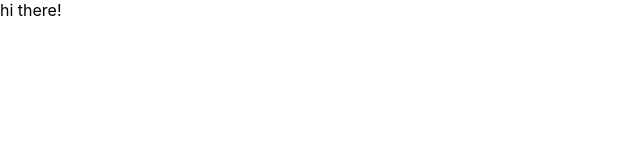
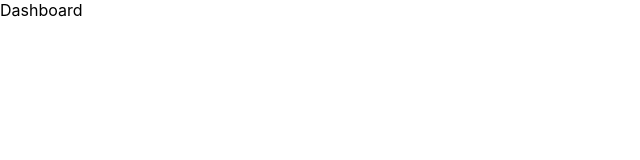
Before and after one commit to hahs-92/hardwarestore-sofkau-app, a React (Create React App) app: page / in a window 1280 px wide. Shown: the top 160 px of the page, without its empty margins (0-640 px from the left). Built offline with nearby package versions, Linux system fonts and the light colour scheme.

Commit message:
added: router implementation with private routes

```diff
--- a/package.json
+++ b/package.json
@@ -10,6 +10,7 @@
     "react": "^17.0.2",
     "react-dom": "^17.0.2",
     "react-redux": "^7.2.6",
+    "react-router-dom": "^6.3.0",
     "react-scripts": "5.0.0",
     "redux": "^4.1.2",
     "redux-thunk": "^2.4.1",
--- a/src/App.js
+++ /dev/null
@@ -1,33 +0,0 @@
-import { useEffect } from 'react'
-import { useDispatch, useSelector } from 'react-redux'
-//actions
-import { getProducts } from './actions/productActions'
-import { getInvoices } from './actions/invoicesActions'
-import { getSuppliers } from './actions/supplierActions'
-
-
-function App() {
-  const dispatch = useDispatch()
-  const products = useSelector(state => state.products.products)
-  const invoices = useSelector(state => state.invoices.invoices)
-  const suppliers = useSelector(state => state.suppliers.suppliers)
-
-  useEffect(() => {
-      dispatch(getSuppliers("uri"))
-      dispatch(getProducts("uri"))
-      dispatch(getInvoices("uri"))
-  },[])
-
-
-  console.log("products: ", products)
-  console.log("suppliers: ", suppliers)
-  console.log("invoices: ", invoices)
-
-  return (
-    <div className="App">
-      hi there!
-    </div>
-  );
-}
-
-export default App;
--- /dev/null
+++ b/src/components/PrivateRoutes.js
@@ -0,0 +1,9 @@
+import { Outlet, Navigate } from "react-router-dom"
+
+
+export const PrivateRoutes = ({isAuth}) => {
+    console.log("private: ", isAuth)
+    return isAuth
+        ? <Outlet />
+        :  <Navigate to="signin" replace/>
+}
--- a/src/index.js
+++ b/src/index.js
@@ -3,9 +3,10 @@ import ReactDOM from 'react-dom';
 import { Provider } from 'react-redux';
 //store
 import { store } from './store'
-
+//route
+import App from './routes/App';
+//styles
 import './index.css';
-import App from './App';
 
 
 
--- /dev/null
+++ b/src/pages/Dashboard.js
@@ -0,0 +1,7 @@
+import React from 'react'
+
+export const Dashboard = () => {
+  return (
+    <div>Dashboard</div>
+  )
+}
--- /dev/null
+++ b/src/pages/Signin.js
@@ -0,0 +1,7 @@
+import React from 'react'
+
+export const Signin = () => {
+  return (
+    <div>Signin</div>
+  )
+}
--- /dev/null
+++ b/src/pages/Signup.js
@@ -0,0 +1,7 @@
+import React from 'react'
+
+export const Signup = () => {
+  return (
+    <div>Signup</div>
+  )
+}
--- /dev/null
+++ b/src/routes/App.js
@@ -0,0 +1,33 @@
+import {
+  BrowserRouter,
+  Routes,
+  Route
+} from 'react-router-dom'
+//pages
+import { Dashboard } from '../pages/Dashboard'
+import { Signin } from '../pages/Signin'
+import { Signup } from '../pages/Signup'
+//components
+import { PrivateRoutes } from '../components/PrivateRoutes'
+import { useState } from 'react'
+
+
+
+function App() {
+  const [isAuth, setIsAuth] = useState(true)
+
+
+  return (
+    <BrowserRouter>
+    <Routes>
+    <Route path="/signin" element={<Signin isAuth={isAuth} setIsAuth={setIsAuth}/>}/>
+    <Route path="/signup" element={<Signup isAuth={isAuth}  setIsAuth={setIsAuth} />}/>
+    <Route element={ <PrivateRoutes isAuth={isAuth} />}>
+      <Route path="/" element={ <Dashboard />}/>
+    </Route>
+    </Routes>
+  </BrowserRouter>
+  );
+}
+
+export default App
```
Also changed, not shown: 1 other file (tests, documents, lock files or other folders).
